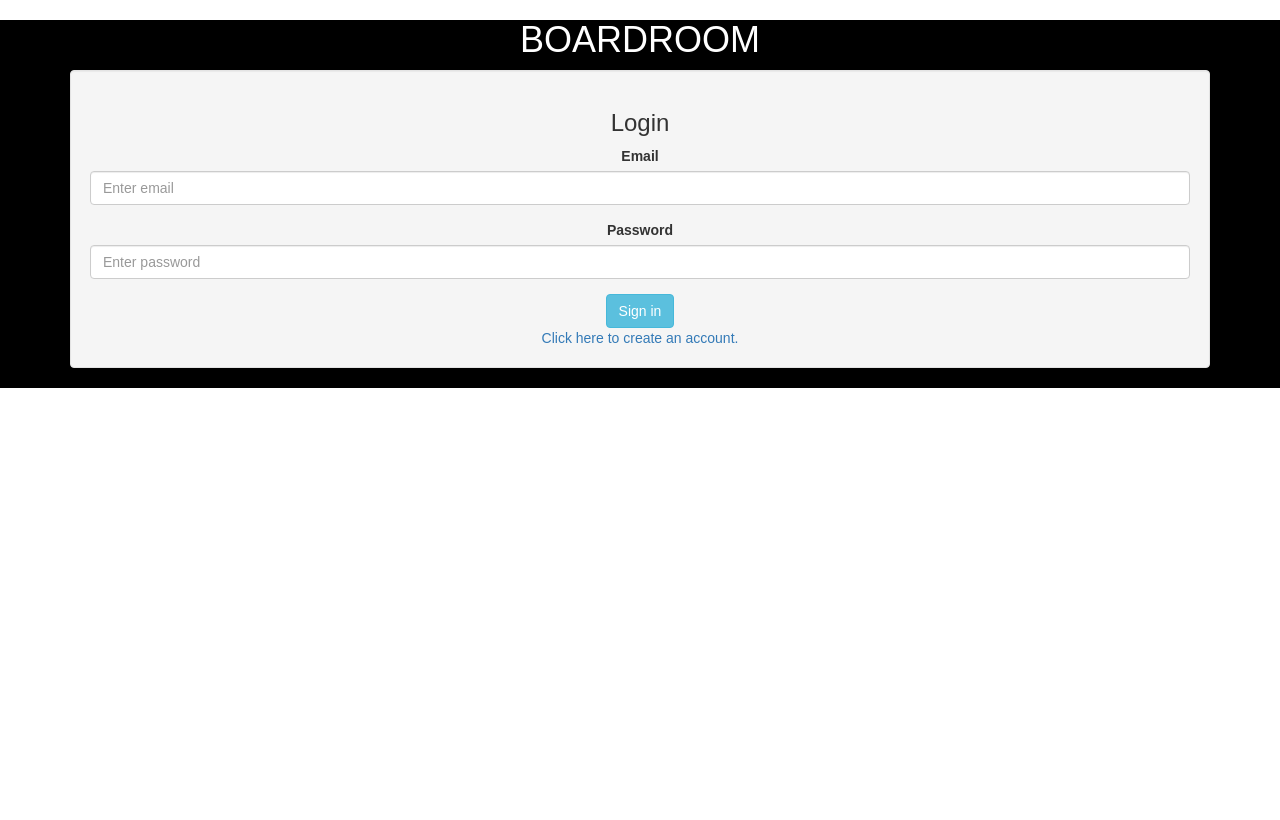
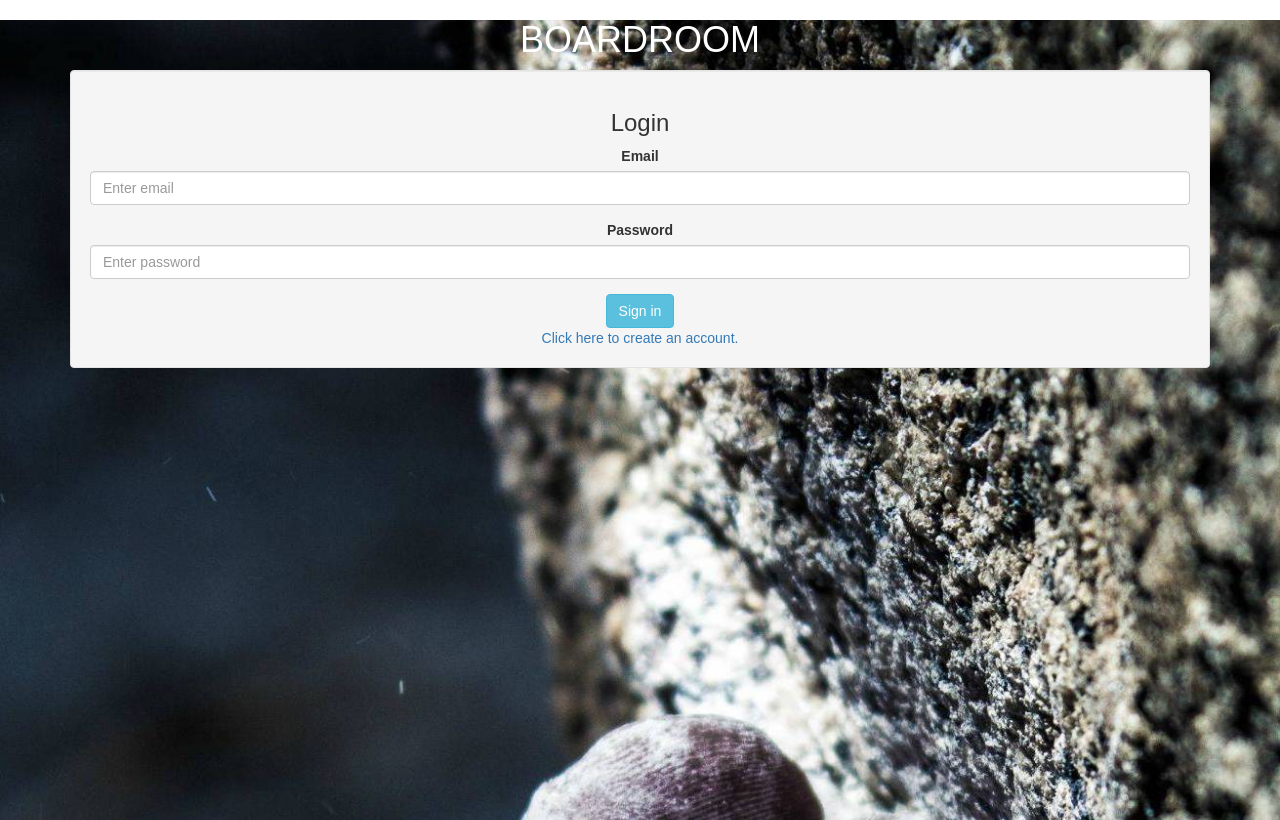
Before and after one commit to Baatzy/g48-capstone-frontend, a React (Create React App) app: page / in a window 1280 px wide. Built offline with nearby package versions, Linux system fonts and the light colour scheme.

Commit message:
Login image almost working

```diff
--- a/src/components/login/loginPage-style.js
+++ b/src/components/login/loginPage-style.js
@@ -16,13 +16,10 @@ const parentElement = {
   position: "relative",
 }
 
-let backgroundImage = 'images/crimp-hand.jpg'
+let backgroundImage = '/images/crimp-hand.jpg'
 
 const logoFont = {
   color: 'white'
 }
 
-
-
-
 export { parentElement, centerWellLogin, centerWellSignup, backgroundImage, logoFont }
--- a/src/components/login/loginPage.css
+++ /dev/null
@@ -1,3 +0,0 @@
-.background {
-    background-image: url("/images/crimp-hand.jpg");
-}
--- a/src/components/login/loginPage.js
+++ b/src/components/login/loginPage.js
@@ -2,6 +2,7 @@ import React, { Component } from 'react'
 import { Link } from 'react-router-dom'
 import { Button, Grid, FormGroup, ControlLabel, HelpBlock, FormControl, Well } from 'react-bootstrap'
 import { centerWellSignup, centerWellLogin, parentElement, backgroundImage, logoFont } from './loginPage-style'
+import Background from '../../images/crimp-hand.jpg'
 
 function FieldGroup({ id, label, help, ...props }) {
   return (
@@ -198,8 +199,14 @@ class LoginPage extends Component {
   }
 
   render () {
+    const loginBackground = {
+      backgroundImage: "url(" + Background + ")",
+      backgroundSize: 'cover',
+      height: '100vh'
+    }
+
     return (
-      <div style={{backgroundColor: 'black'}}>
+      <div style={loginBackground}>
         <LoginForm
           showLogin={this.state.showLogin}
           handleBoolean={this.handleBoolean}
```
Also changed, not shown: src/images/crimp-hand.jpg (renamed from public/images/crimp-hand.jpg).
